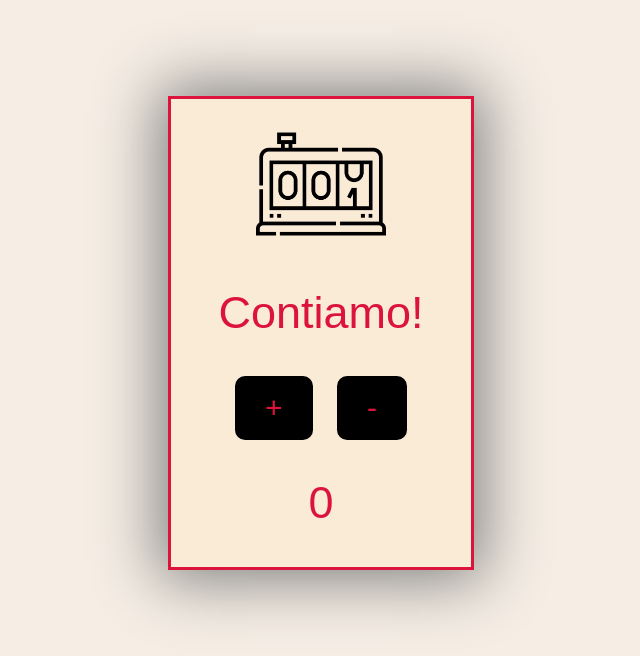
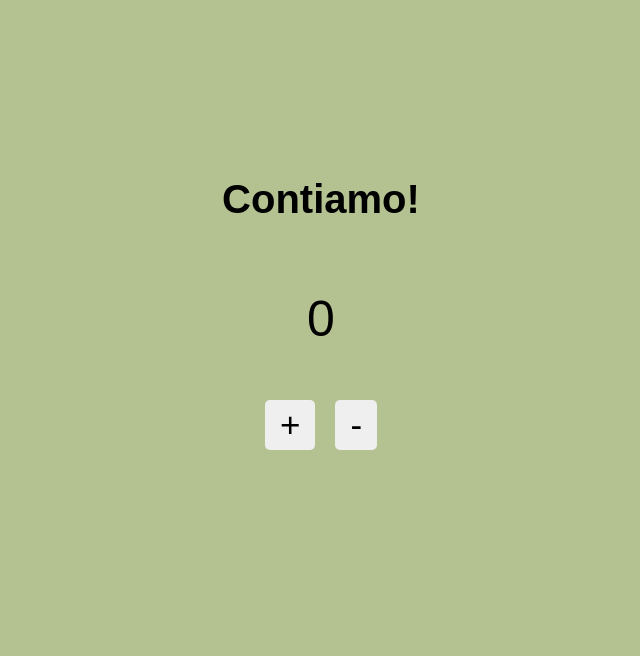
Before and after one commit to Kind-Stefano/Progetto-JavaScript, a plain HTML site: page index.html in a window 1280 px wide. Shown: the whole page, without its empty margins (319-959 px from the left). Drawn offline with Linux system fonts and the light colour scheme.

Commit message:
implementato il codice nello script

```diff
--- a/assets/JS/index.js
+++ b/assets/JS/index.js
@@ -1,22 +1,58 @@
+const title = document.createElement('h1');
+const counterDisplay = document.createElement('h2');
+const buttonContainer = document.createElement('div');
+const incrementButton = document.createElement('button');
+const decrementButton = document.createElement('button');
+
+title.textContent = 'Contiamo!';
+counterDisplay.textContent = '0';
+incrementButton.textContent = '+';
+decrementButton.textContent = '-';
+
+document.body.appendChild(title);
+document.body.appendChild(counterDisplay);
+document.body.appendChild(buttonContainer);
+buttonContainer.appendChild(incrementButton);
+buttonContainer.appendChild(decrementButton);
+
 let count = 0;
-
-const counterDisplay = document.getElementById('counterDisplay');
-const incrementButton = document.getElementById('aumenta');
-const decrementButton = document.getElementById('riduci');
 
 function updateDisplay() {
     counterDisplay.textContent = count;
 }
 
-function increment() {
+incrementButton.addEventListener('click', () => {
     count++;
     updateDisplay();
-}
+});
 
-function decrement() {
+decrementButton.addEventListener('click', () => {
     count--;
     updateDisplay();
-}
+})
 
-incrementButton.addEventListener('click', increment);
-decrementButton.addEventListener('click', decrement);
+document.body.style.margin = '150px', '100px', '100px', '100px';
+document.body.style.display = 'flex';
+document.body.style.justifyContent = 'center';
+document.body.style.alignItems = 'center';
+document.body.style.flexDirection = 'column';
+document.body.style.backgroundColor = '#B4C292';
+
+title.style.fontSize = '40px';
+title.style.fontFamily = 'Arial';
+
+counterDisplay.style.fontSize = '50px';
+counterDisplay.style.fontFamily = 'Arial';
+counterDisplay.style.fontWeight = 'Normal';
+
+incrementButton.style.fontSize = '35px';
+incrementButton.style.margin = '10px';
+incrementButton.style.padding = '5px 15px';
+incrementButton.style.border = 'none';
+incrementButton.style.borderRadius = '5px';
+
+decrementButton.style.fontSize = '35px';
+decrementButton.style.margin = '10px';
+decrementButton.style.padding = '5px 15px';
+decrementButton.style.border = 'none';
+decrementButton.style.borderRadius = '5px';
--- a/index.html
+++ b/index.html
@@ -3,27 +3,12 @@
 <head>
   <meta charset="UTF-8">
   <meta name="viewport" content="width=device-width, initial-scale=1.0">
-  <link rel="stylesheet" href="assets/css/index.css">
   <title>Counter</title>
   <link crossorigin="anonymous" href="https://use.fontawesome.com/releases/v5.7.2/css/all.css" integrity="sha384-fnmOCqbTlWIlj8LyTjo7mOUStjsKC4pOpQbqyi7RrhN7udi9RwhKkMHpvLbHG9Sr" rel="stylesheet">
-  <link rel="stylesheet" href="">
 </head>
 <body>
 
-  <div class="father">
-    <img src="assets/img/counter.png" alt="">
-    <h2>Contiamo!</h2>
+  <script src="assets/JS/index.js"></script>
 
-    <div>
-      <button id="aumenta" type="tooltip" title="Aumenta">+</button>
-      <button id="riduci" type="tooltip" title="Riduci">-</button>
-    </div>
-
-    <h2 id="counterDisplay">0</h2>
-  </div>
-
-
-
-  <script src="assets/JS/index.js"></script>
 </body>
 </html>
```
